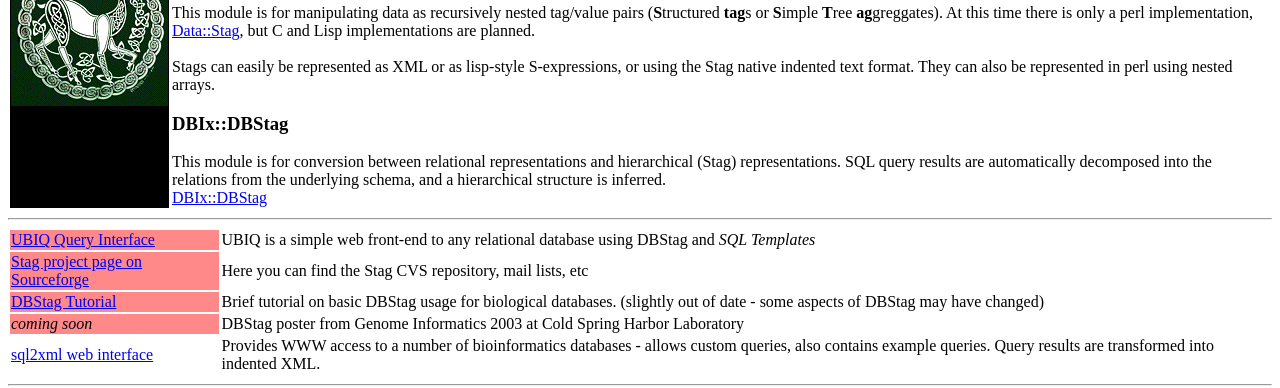
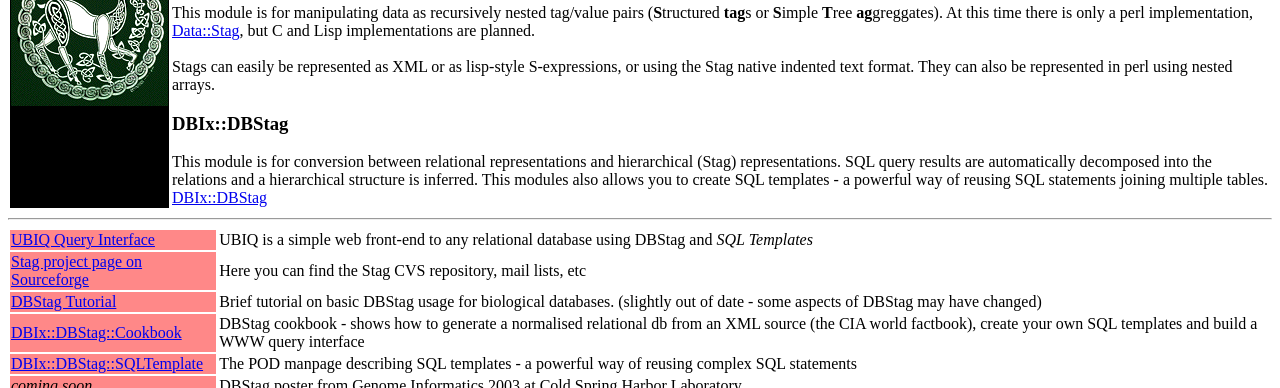
Before and after one commit to cmungall/data-stag, a plain HTML site: page homepage/index.html in a window 1280 px wide. Shown: the part 143-531 px from the top of the page. Drawn offline with Linux system fonts and the light colour scheme.

Commit message:
*** empty log message ***

```diff
--- a/homepage/index.html
+++ b/homepage/index.html
@@ -37,8 +37,10 @@
             This module is for conversion between relational
             representations and hierarchical (Stag)
             representations. SQL query results are automatically
-            decomposed into the relations from the underlying schema,
-            and a hierarchical structure is inferred.
+            decomposed into the relations and a hierarchical structure
+            is inferred. This modules also allows you to create SQL
+            templates - a powerful way of reusing SQL statements
+            joining multiple tables.
 
             <br>
 
@@ -86,6 +88,28 @@
 
         <tr>
           <td bgcolor="#FF8888">
+            <a href="http://search.cpan.org/perldoc?DBIx::DBStag::Cookbook">DBIx::DBStag::Cookbook</a>
+          </td>
+          <td>
+            DBStag cookbook - shows how to generate a normalised
+            relational db from an XML source (the CIA world factbook),
+            create your own SQL templates and build a WWW query
+            interface
+          </td>
+        </tr>
+
+        <tr>
+          <td bgcolor="#FF8888">
+            <a href="http://search.cpan.org/perldoc?DBIx::DBStag::SQLTemplate">DBIx::DBStag::SQLTemplate</a>
+          </td>
+          <td>
+            The POD manpage describing SQL templates - a powerful way
+            of reusing complex SQL statements
+          </td>
+        </tr>
+
+        <tr>
+          <td bgcolor="#FF8888">
             <i>coming soon</i>
           </td>
           <td>
@@ -96,12 +120,14 @@
         <tr>
           <td>
             <a
-               href="http://www.fruitfly.org/cgi-bin/sql2xml/sql2xml.pl">sql2xml web interface</a>
+               href="http://www.godatabase.org/cgi-bin/ubiq/ubiq.cgi">UBIQ</a>
           </td>
           <td>
-            Provides WWW access to a number of bioinformatics
-            databases - allows custom queries, also contains example
-            queries. Query results are transformed into indented XML.
+            A demo of DBStag for mapping query results to hierarchical
+            tag-value data. This interface provides WWW access to a
+            number of bioinformatics databases (Gene Ontology, Ensembl, Chado,
+            BioSQL, GadFly). Templates can be selected, or you can
+            feed in your own SQL.
           </td>
         </tr>
     </table>
@@ -114,7 +140,7 @@
     <address><a href="mailto:cjm@fruitfly.org">chris mungall</a></address>
 <!-- Created: Tue Dec  3 11:47:11 PST 2002 -->
 z<!-- hhmts start -->
-Last modified: Tue Jan 27 21:59:02 PST 2004
+Last modified: Fri Apr  2 14:08:53 PST 2004
 <!-- hhmts end -->
   </body>
 </html>
```
